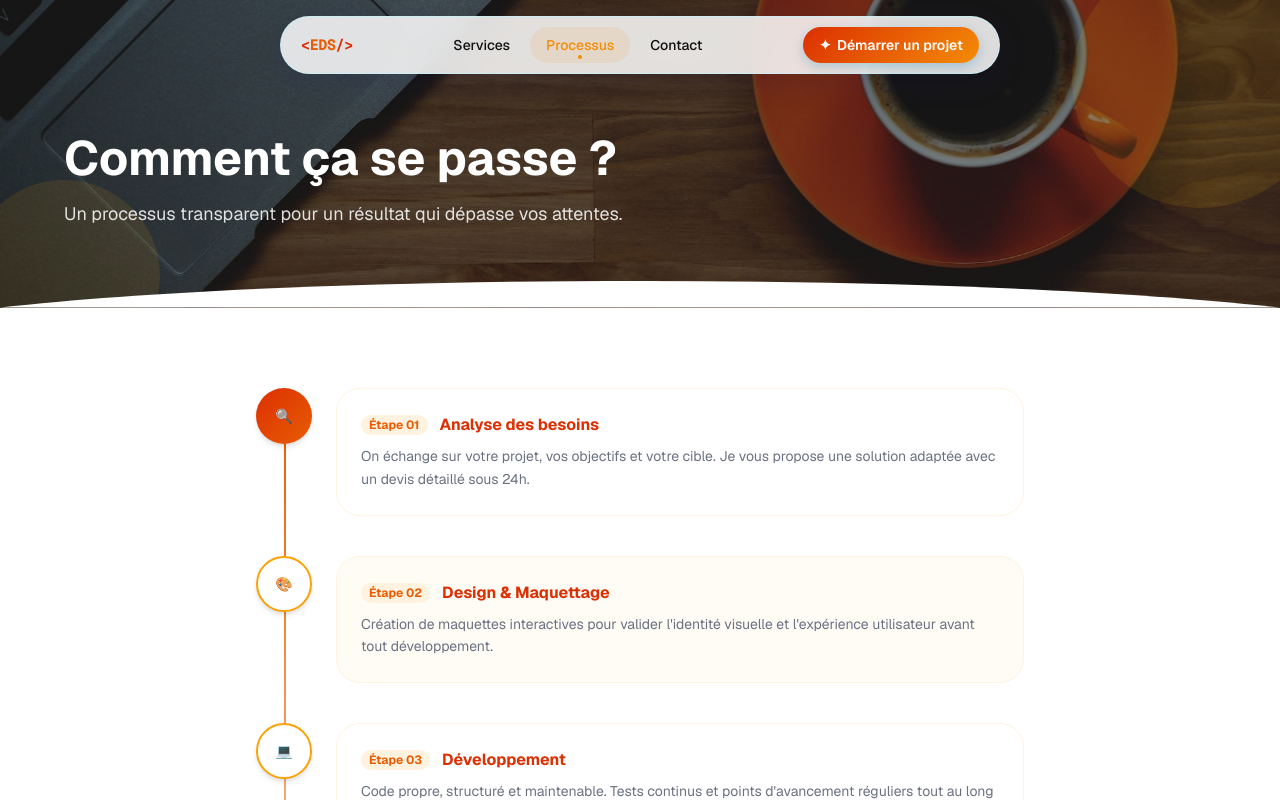
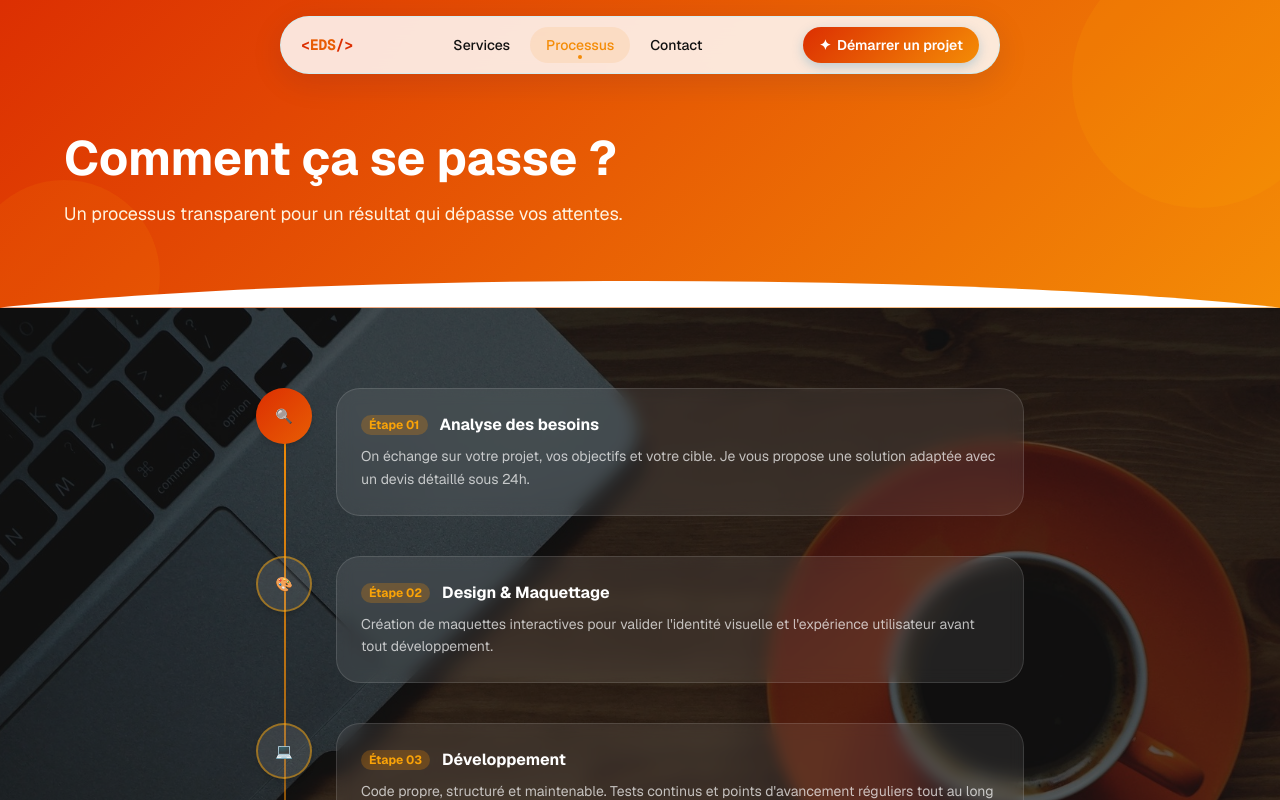
Before and after one commit to EleaDSB/EDS-WEBSITE, a Next.js app: page /processus in a window 1280 px wide. Shown: the top 800 px of the page. Built offline with nearby package versions, Linux system fonts and the light colour scheme.

Commit message:
Process : heroimage.jpg en fond du bloc des étapes
Overlay sombre 65%, cards en glassmorphism, timeline et textes en blanc/ambre

Co-Authored-By: Claude Sonnet 4.6 <noreply@anthropic.com>

```diff
--- a/app/processus/page.tsx
+++ b/app/processus/page.tsx
@@ -13,7 +13,6 @@ export default function ProcessusPage() {
       <PageBanner
         title="Comment ça se passe ?"
         subtitle="Un processus transparent pour un résultat qui dépasse vos attentes."
-        image="/heroimage.jpg"
       />
       <Process />
     </>
--- a/components/Process.tsx
+++ b/components/Process.tsx
@@ -1,3 +1,5 @@
+import Image from "next/image";
+
 const steps = [
   { number: "01", icon: "🔍", title: "Analyse des besoins", description: "On échange sur votre projet, vos objectifs et votre cible. Je vous propose une solution adaptée avec un devis détaillé sous 24h." },
   { number: "02", icon: "🎨", title: "Design & Maquettage", description: "Création de maquettes interactives pour valider l'identité visuelle et l'expérience utilisateur avant tout développement." },
@@ -8,12 +10,16 @@ const steps = [
 
 export default function Process() {
   return (
-    <section id="processus" className="py-20 px-6 bg-white">
-      <div className="max-w-3xl mx-auto">
+    <section id="processus" className="py-20 px-6 relative overflow-hidden">
+      {/* Image de fond */}
+      <Image src="/heroimage.jpg" alt="" fill className="object-cover" />
+      <div className="absolute inset-0 pointer-events-none" style={{ backgroundColor: "rgba(0,0,0,0.65)" }} />
+
+      <div className="max-w-3xl mx-auto relative z-10">
         <div className="relative">
           <div
             className="absolute left-7 top-8 bottom-8 w-0.5"
-            style={{ background: "linear-gradient(to bottom, #e85d04, #fff3e0)" }}
+            style={{ background: "linear-gradient(to bottom, #f48c06, rgba(244,140,6,0.1))" }}
           />
           <div className="space-y-2">
             {steps.map((step, i) => (
@@ -23,25 +29,25 @@ export default function Process() {
                   style={
                     i === 0
                       ? { background: "linear-gradient(135deg, #dc2f02, #e85d04)", color: "#fff" }
-                      : { backgroundColor: "#fff", color: "#e85d04", border: "2px solid #faa307" }
+                      : { backgroundColor: "rgba(255,255,255,0.1)", color: "#faa307", border: "2px solid rgba(250,163,7,0.5)" }
                   }
                 >
                   {step.icon}
                 </div>
                 <div
-                  className="flex-1 mb-8 rounded-3xl p-6 transition-all duration-200 group-hover:shadow-md"
-                  style={{ backgroundColor: i % 2 === 0 ? "#fff" : "#fffbf5", border: "1.5px solid #fff3e0" }}
+                  className="flex-1 mb-8 rounded-3xl p-6 transition-all duration-200 group-hover:shadow-xl"
+                  style={{ backgroundColor: "rgba(255,255,255,0.08)", border: "1.5px solid rgba(255,255,255,0.12)", backdropFilter: "blur(8px)" }}
                 >
                   <div className="flex items-center gap-3 mb-2">
                     <span
                       className="text-xs font-bold px-2 py-0.5 rounded-full"
-                      style={{ backgroundColor: "#fff3e0", color: "#e85d04" }}
+                      style={{ backgroundColor: "rgba(244,140,6,0.25)", color: "#faa307" }}
                     >
                       Étape {step.number}
                     </span>
-                    <h3 className="text-base font-bold" style={{ color: "#dc2f02" }}>{step.title}</h3>
+                    <h3 className="text-base font-bold text-white">{step.title}</h3>
                   </div>
-                  <p className="text-gray-500 text-sm leading-relaxed">{step.description}</p>
+                  <p className="text-sm leading-relaxed" style={{ color: "rgba(255,255,255,0.7)" }}>{step.description}</p>
                 </div>
               </div>
             ))}
```
